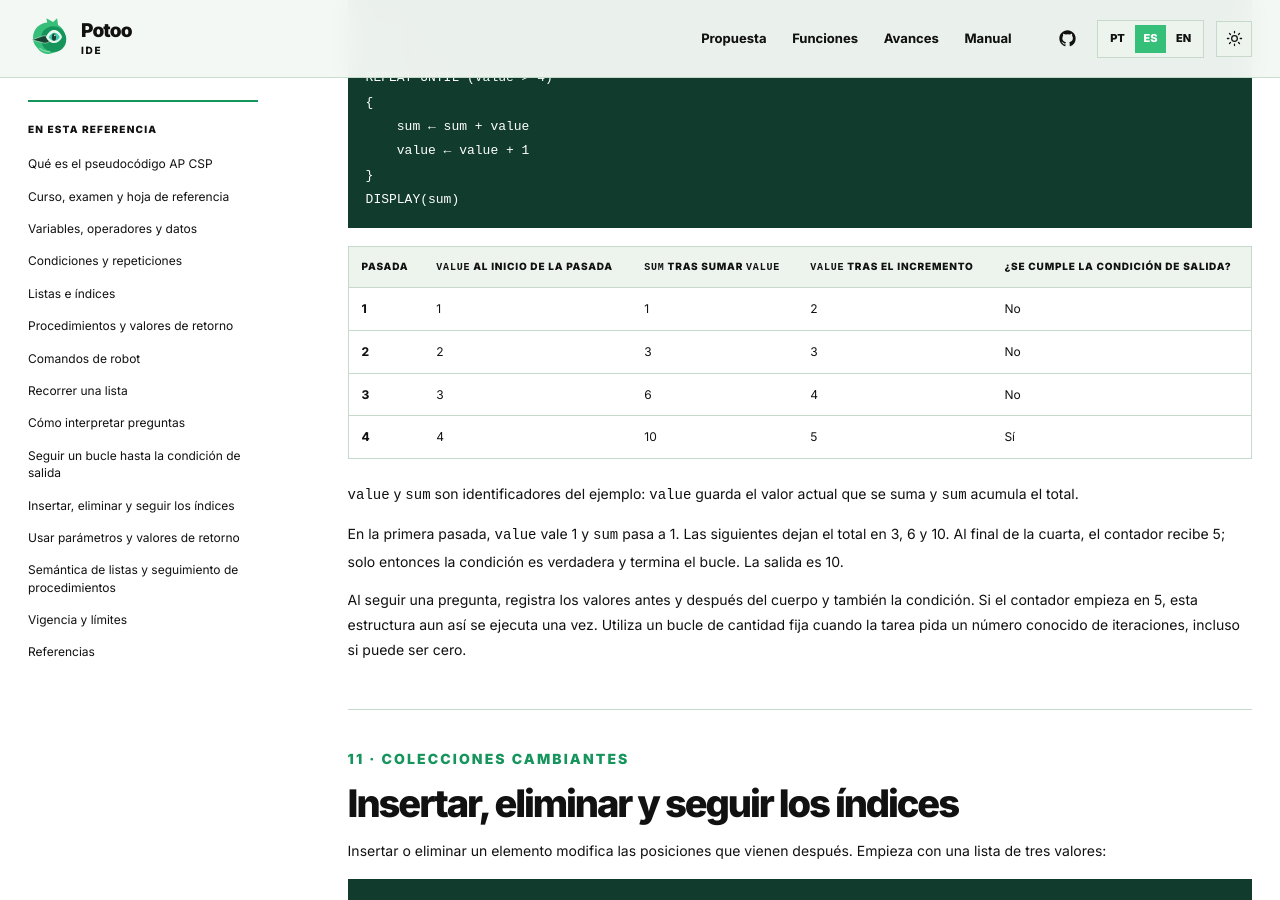
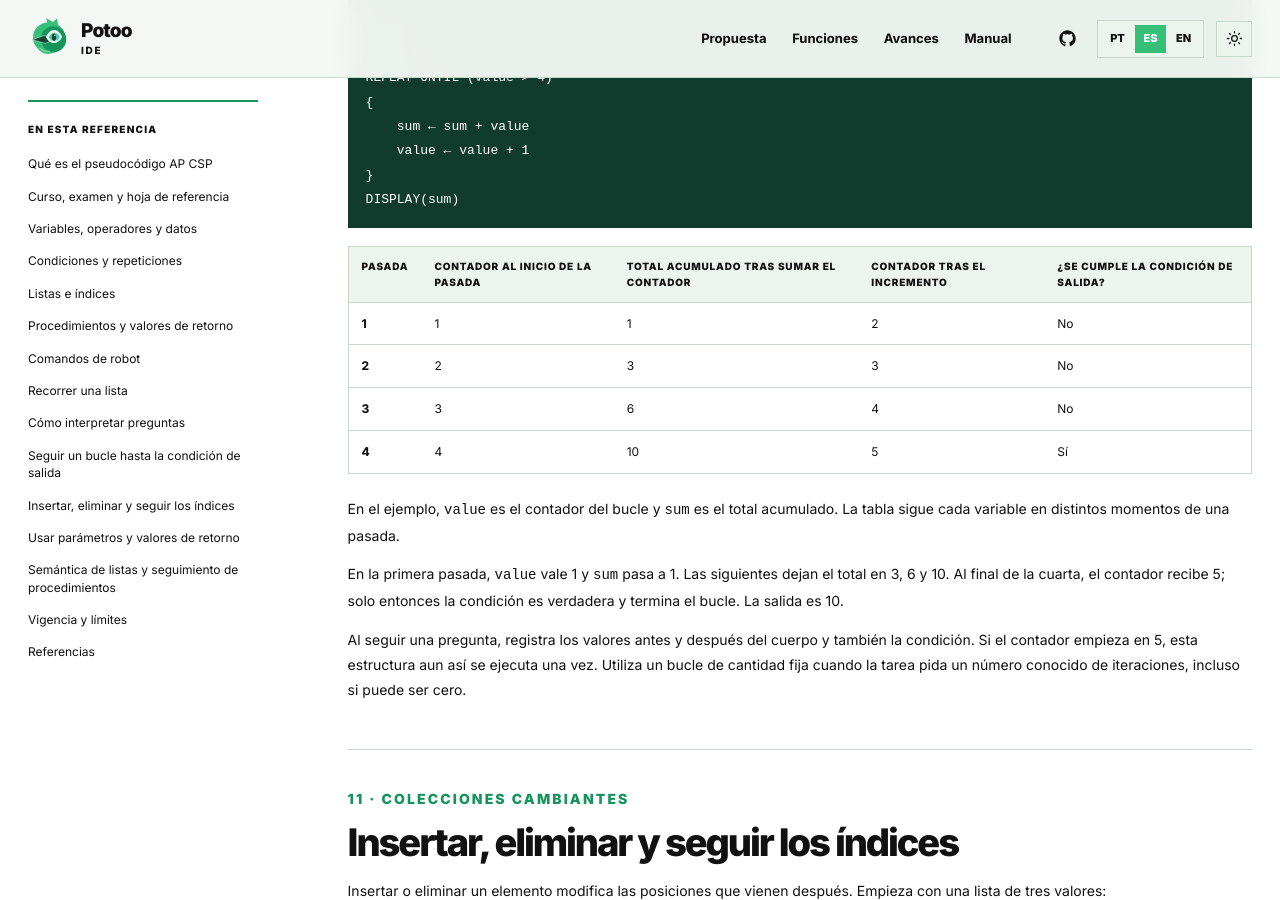
Before and after one commit to diegopn/potoo-site, a Jekyll site: the page built from es/manual/ap-csp-pseudocode/index.html, in a window 1280 px wide and 900 px high, scrolled down 5342 px. Built offline with Jekyll 4.4.1, drawn with Linux system fonts in a browser that asks for light colours.

Commit message:
docs: clarify AP CSP trace labels

```diff
--- a/en/manual/ap-csp-pseudocode/index.html
+++ b/en/manual/ap-csp-pseudocode/index.html
@@ -117,7 +117,7 @@ REPEAT UNTIL (value &gt; 4)
     sum ← sum + value
     value ← value + 1
 }
-DISPLAY(sum)</code></pre><div class="manual-table-wrap" role="region" aria-label="AP CSP loop trace" tabindex="0"><table class="manual-table"><thead><tr><th scope="col">Pass</th><th scope="col"><code>value</code> at the start of the pass</th><th scope="col"><code>sum</code> after adding <code>value</code></th><th scope="col"><code>value</code> after increment</th><th scope="col">Stopping condition met?</th></tr></thead><tbody><tr><td>1</td><td>1</td><td>1</td><td>2</td><td>No</td></tr><tr><td>2</td><td>2</td><td>3</td><td>3</td><td>No</td></tr><tr><td>3</td><td>3</td><td>6</td><td>4</td><td>No</td></tr><tr><td>4</td><td>4</td><td>10</td><td>5</td><td>Yes</td></tr></tbody></table></div><p><code>value</code> and <code>sum</code> are identifiers in the example: <code>value</code> holds the current amount to add, while <code>sum</code> accumulates the total.</p><p>On the first pass, <code>value</code> is 1 and <code>sum</code> becomes 1. The next passes leave the total at 3, 6, and 10. At the end of the fourth pass, the counter becomes 5; only then is the condition true and the loop stops. The output is 10.</p><p>When tracing an exam question, record values before and after the body as well as the condition. If the counter starts at 5, this structure still runs once. Choose a fixed-count loop when the task calls for a known number of iterations, including the possibility of none.</p>
+DISPLAY(sum)</code></pre><div class="manual-table-wrap" role="region" aria-label="AP CSP loop trace" tabindex="0"><table class="manual-table"><thead><tr><th scope="col">Pass</th><th scope="col">Counter at the start of the pass</th><th scope="col">Running total after adding the counter</th><th scope="col">Counter after the increment</th><th scope="col">Stopping condition met?</th></tr></thead><tbody><tr><td>1</td><td>1</td><td>1</td><td>2</td><td>No</td></tr><tr><td>2</td><td>2</td><td>3</td><td>3</td><td>No</td></tr><tr><td>3</td><td>3</td><td>6</td><td>4</td><td>No</td></tr><tr><td>4</td><td>4</td><td>10</td><td>5</td><td>Yes</td></tr></tbody></table></div><p>In the example, <code>value</code> is the loop counter and <code>sum</code> is the running total. The table tracks each variable at different points in one pass.</p><p>On the first pass, <code>value</code> is 1 and <code>sum</code> becomes 1. The next passes leave the total at 3, 6, and 10. At the end of the fourth pass, the counter becomes 5; only then is the condition true and the loop stops. The output is 10.</p><p>When tracing an exam question, record values before and after the body as well as the condition. If the counter starts at 5, this structure still runs once. Choose a fixed-count loop when the task calls for a known number of iterations, including the possibility of none.</p>
       </section>
       <section id="mutacao-listas">
         <p class="kicker">11 · changing collections</p>
--- a/es/manual/ap-csp-pseudocode/index.html
+++ b/es/manual/ap-csp-pseudocode/index.html
@@ -117,7 +117,7 @@ REPEAT UNTIL (value &gt; 4)
     sum ← sum + value
     value ← value + 1
 }
-DISPLAY(sum)</code></pre><div class="manual-table-wrap" role="region" aria-label="Seguimiento del bucle AP CSP" tabindex="0"><table class="manual-table"><thead><tr><th scope="col">Pasada</th><th scope="col"><code>value</code> al inicio de la pasada</th><th scope="col"><code>sum</code> tras sumar <code>value</code></th><th scope="col"><code>value</code> tras el incremento</th><th scope="col">¿Se cumple la condición de salida?</th></tr></thead><tbody><tr><td>1</td><td>1</td><td>1</td><td>2</td><td>No</td></tr><tr><td>2</td><td>2</td><td>3</td><td>3</td><td>No</td></tr><tr><td>3</td><td>3</td><td>6</td><td>4</td><td>No</td></tr><tr><td>4</td><td>4</td><td>10</td><td>5</td><td>Sí</td></tr></tbody></table></div><p><code>value</code> y <code>sum</code> son identificadores del ejemplo: <code>value</code> guarda el valor actual que se suma y <code>sum</code> acumula el total.</p><p>En la primera pasada, <code>value</code> vale 1 y <code>sum</code> pasa a 1. Las siguientes dejan el total en 3, 6 y 10. Al final de la cuarta, el contador recibe 5; solo entonces la condición es verdadera y termina el bucle. La salida es 10.</p><p>Al seguir una pregunta, registra los valores antes y después del cuerpo y también la condición. Si el contador empieza en 5, esta estructura aun así se ejecuta una vez. Utiliza un bucle de cantidad fija cuando la tarea pida un número conocido de iteraciones, incluso si puede ser cero.</p>
+DISPLAY(sum)</code></pre><div class="manual-table-wrap" role="region" aria-label="Seguimiento del bucle AP CSP" tabindex="0"><table class="manual-table"><thead><tr><th scope="col">Pasada</th><th scope="col">Contador al inicio de la pasada</th><th scope="col">Total acumulado tras sumar el contador</th><th scope="col">Contador tras el incremento</th><th scope="col">¿Se cumple la condición de salida?</th></tr></thead><tbody><tr><td>1</td><td>1</td><td>1</td><td>2</td><td>No</td></tr><tr><td>2</td><td>2</td><td>3</td><td>3</td><td>No</td></tr><tr><td>3</td><td>3</td><td>6</td><td>4</td><td>No</td></tr><tr><td>4</td><td>4</td><td>10</td><td>5</td><td>Sí</td></tr></tbody></table></div><p>En el ejemplo, <code>value</code> es el contador del bucle y <code>sum</code> es el total acumulado. La tabla sigue cada variable en distintos momentos de una pasada.</p><p>En la primera pasada, <code>value</code> vale 1 y <code>sum</code> pasa a 1. Las siguientes dejan el total en 3, 6 y 10. Al final de la cuarta, el contador recibe 5; solo entonces la condición es verdadera y termina el bucle. La salida es 10.</p><p>Al seguir una pregunta, registra los valores antes y después del cuerpo y también la condición. Si el contador empieza en 5, esta estructura aun así se ejecuta una vez. Utiliza un bucle de cantidad fija cuando la tarea pida un número conocido de iteraciones, incluso si puede ser cero.</p>
       </section>
       <section id="mutacao-listas">
         <p class="kicker">11 · colecciones cambiantes</p>
--- a/manual/ap-csp-pseudocode/index.html
+++ b/manual/ap-csp-pseudocode/index.html
@@ -117,7 +117,7 @@ REPEAT UNTIL (value &gt; 4)
     sum ← sum + value
     value ← value + 1
 }
-DISPLAY(sum)</code></pre><div class="manual-table-wrap" role="region" aria-label="Rastreamento do laço AP CSP" tabindex="0"><table class="manual-table"><thead><tr><th scope="col">Passagem</th><th scope="col"><code>value</code> no início da passagem</th><th scope="col"><code>sum</code> após somar <code>value</code></th><th scope="col"><code>value</code> após o incremento</th><th scope="col">Condição de parada satisfeita?</th></tr></thead><tbody><tr><td>1</td><td>1</td><td>1</td><td>2</td><td>Não</td></tr><tr><td>2</td><td>2</td><td>3</td><td>3</td><td>Não</td></tr><tr><td>3</td><td>3</td><td>6</td><td>4</td><td>Não</td></tr><tr><td>4</td><td>4</td><td>10</td><td>5</td><td>Sim</td></tr></tbody></table></div><p>Os nomes <code>value</code> e <code>sum</code> são identificadores do exemplo: <code>value</code> guarda o valor atual a somar e <code>sum</code> acumula o total.</p><p>Na primeira passagem, <code>value</code> vale 1 e <code>sum</code> passa a 1. As passagens seguintes deixam o total em 3, 6 e 10. No fim da quarta, o contador recebe 5; só então a condição se torna verdadeira e o laço termina. A saída é 10.</p><p>Ao traçar uma questão, registre os valores antes e depois do corpo, além da condição. Se o contador começar em 5, esse formato ainda executa uma passagem. Escolha um laço de quantidade fixa quando a tarefa pedir zero ou mais iterações determinadas por uma contagem.</p>
+DISPLAY(sum)</code></pre><div class="manual-table-wrap" role="region" aria-label="Rastreamento do laço AP CSP" tabindex="0"><table class="manual-table"><thead><tr><th scope="col">Passagem</th><th scope="col">Contador no início da passagem</th><th scope="col">Total acumulado após somar o contador</th><th scope="col">Contador após o incremento</th><th scope="col">Condição de parada satisfeita?</th></tr></thead><tbody><tr><td>1</td><td>1</td><td>1</td><td>2</td><td>Não</td></tr><tr><td>2</td><td>2</td><td>3</td><td>3</td><td>Não</td></tr><tr><td>3</td><td>3</td><td>6</td><td>4</td><td>Não</td></tr><tr><td>4</td><td>4</td><td>10</td><td>5</td><td>Sim</td></tr></tbody></table></div><p>No exemplo, <code>value</code> é o contador do laço e <code>sum</code> é o total acumulado. A tabela acompanha o valor de cada variável em momentos diferentes de uma passagem.</p><p>Na primeira passagem, <code>value</code> vale 1 e <code>sum</code> passa a 1. As passagens seguintes deixam o total em 3, 6 e 10. No fim da quarta, o contador recebe 5; só então a condição se torna verdadeira e o laço termina. A saída é 10.</p><p>Ao traçar uma questão, registre os valores antes e depois do corpo, além da condição. Se o contador começar em 5, esse formato ainda executa uma passagem. Escolha um laço de quantidade fixa quando a tarefa pedir zero ou mais iterações determinadas por uma contagem.</p>
       </section>
       <section id="mutacao-listas">
         <p class="kicker">11 · coleções em movimento</p>
```
